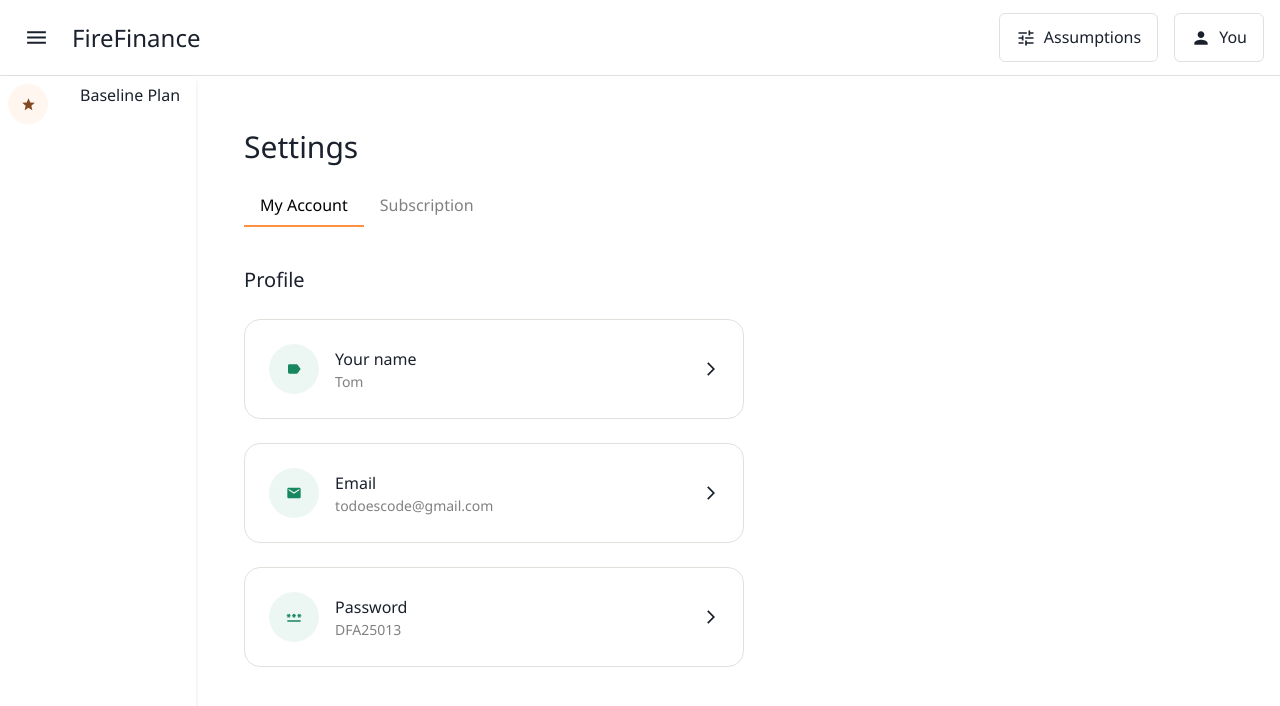
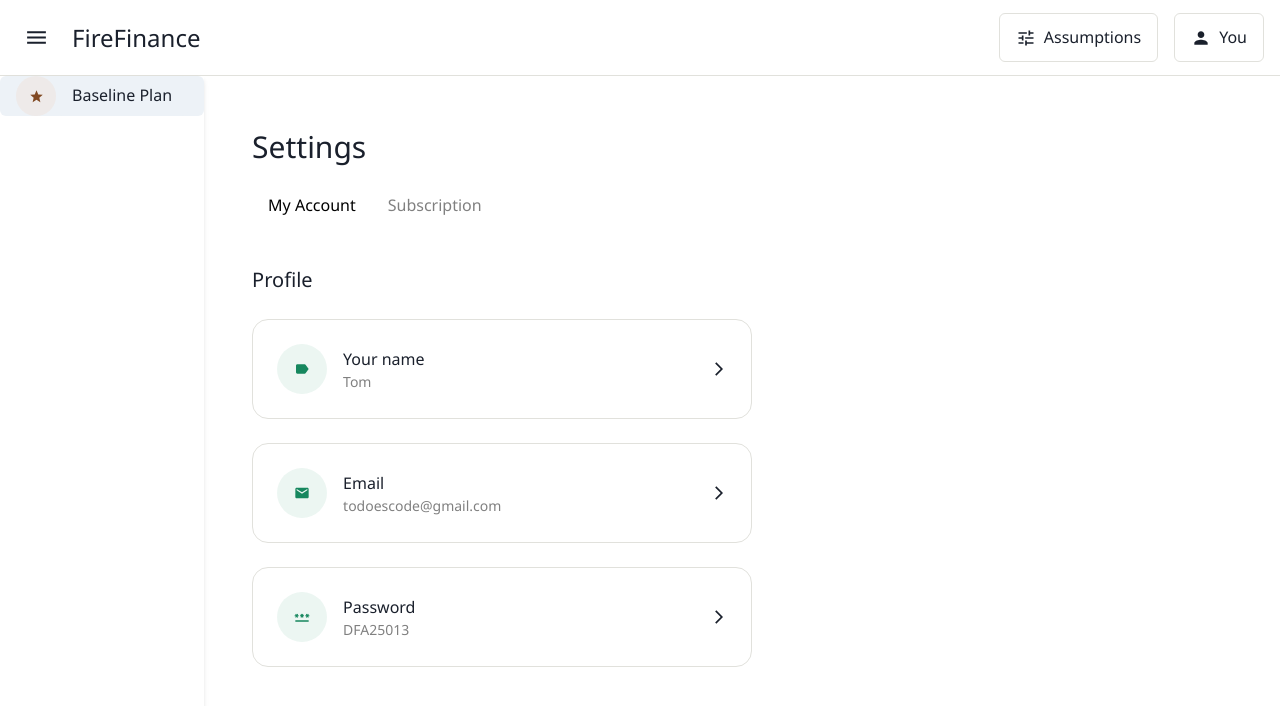
Before and after one commit to therealbluepandabear/fire-finance, a React (Create React App) app: page / in a window 1280 px wide. Both pictures are taken after a click on the button 36 px from the left and 37 px from the top of the page. Shown: the top 706 px of the page. Built offline with nearby package versions, Linux system fonts and the light colour scheme.

Commit message:
Improve UI for `Menu` component, as well as code logic.

```diff
--- a/src/components/dashboard/pages/Settings.tsx
+++ b/src/components/dashboard/pages/Settings.tsx
@@ -74,10 +74,7 @@ export default function Settings(props: DashboardProps): JSX.Element {
                     <Tab color={selectedTab === 1 ? 'black' : 'gray'}>Subscription</Tab>
                 </TabList>
 
-                <TabIndicator
-                    height='2px'
-                    background='rgb(255, 143, 67)'
-                />
+
             </Tabs>
 
             <Flex
--- a/src/components/ui/new/Menu.tsx
+++ b/src/components/ui/new/Menu.tsx
@@ -1,5 +1,4 @@
-import { Box, Button, Flex, Text } from '@chakra-ui/react'
-import { motion } from 'framer-motion'
+import { Box, Button, Flex } from '@chakra-ui/react'
 import { useState } from 'react'
 
 export interface SubMenuItem {
@@ -23,6 +22,7 @@ export default function Menu(props: MenuProps): JSX.Element {
 
     function itemClickHandler(item: MenuItem | SubMenuItem): void {
         props.onItemClick(item)
+        setSubMenuItemsOpen(prevSubMenuItemsOpen => !prevSubMenuItemsOpen)
     }
 
     return (
@@ -31,64 +31,50 @@ export default function Menu(props: MenuProps): JSX.Element {
             flexDirection='column'
             shadow='md'
         >
+            <Flex flexDirection='column'>
                 {props.menuItems.map((menuItem, index) => {
                     return (
+                        <>
+                            <Button
+                                key={index}
+                                flexDirection='row'
+                                justifyContent='flex-start'
+                                paddingStart='16px'
+                                onClick={() => {
+                                    itemClickHandler(menuItem)
+                                }}
+                            >
+                                {props.menuItems[0].leftContent}
+
+                                {props.isOpen && (
+                                    <Button>
+                                        {menuItem.label}
+                                    </Button>
+                                )}
+                            </Button>
+
+                            {menuItem.subMenuItems && props.isOpen && subMenuItemsOpen && (
                                 <Flex flexDirection='row'>
-                        <Box padding='8px'>
-                            {menuItem.leftContent}
+                                    <Box opacity={0} paddingStart='16px'>
+                                        {props.menuItems[0].leftContent}
                                     </Box>
 
-                        {props.isOpen && (
-                            <Flex flexDirection='column' flexGrow={1}>
+                                    <Flex flexDirection='column' width='100%'>
+                                        {menuItem.subMenuItems.map((subMenuItem, index) => (
                                             <Button
-                                    borderRadius='0px'
                                                 key={index}
-                                    onClick={() => {
-                                        itemClickHandler(menuItem)
-                                        setSubMenuItemsOpen((prevSubMenuItemsOpen) => !prevSubMenuItemsOpen)
-                                    }}
-                                    background='transparent'
-                                    justifyContent='flex-start'
-                                >
-                                    <motion.div
-                                        initial={{ width: 0 }}
-                                        animate={{ width: 'auto' }}
-                                        transition={{ duration: 0.2 }}
-                                    >
-
-                                        <Text fontSize='md' paddingLeft='8px'>{menuItem.label}</Text>
-                                    </motion.div>
-                                </Button>
-
-                                {menuItem.subMenuItems && subMenuItemsOpen && (
-                                    <motion.div
-                                        initial={{ height: 0 }}
-                                        animate={{ height: 'auto' }}
-                                        transition={{ duration: 0.2 }}
-                                        style={{ display: 'flex', flexDirection: 'column'}}
-                                    >
-                                        {menuItem.subMenuItems && menuItem.subMenuItems.map((subMenuItem, index) => (
-                                            <Button
                                                 background='transparent'
                                                 borderRadius='0px'
-                                                onClick={() => {
-                                                    itemClickHandler(subMenuItem)
-                                                }}
-                                            >
-                                                <Text
-                                                    key={index}
-                                                    fontSize='sm'
-                                                    paddingLeft='16px'
-                                                >{subMenuItem.label}</Text>
-                                            </Button>
+                                                justifyContent='flex-start'
+                                            >{subMenuItem.label}</Button>
                                         ))}
-                                    </motion.div>
-                                )}
+                                    </Flex>
                                 </Flex>
                             )}
-                    </Flex>
+                        </>
                     )
                 })}
             </Flex>
+        </Flex>
     )
 }
```
Lines whose indentation alone changed are shown as unchanged.
